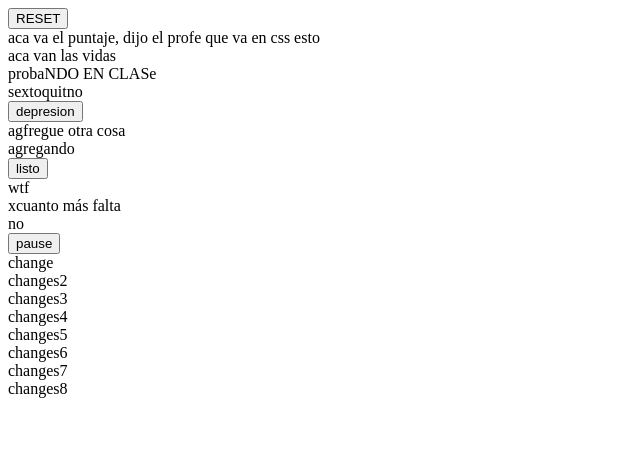
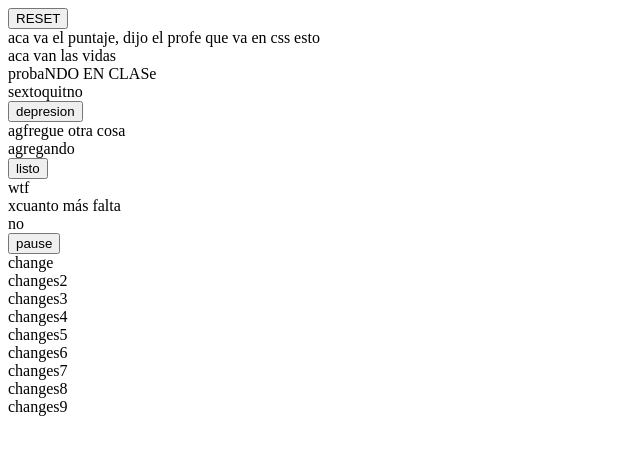
Before and after one commit to palomasarda/tecnopower, a plain HTML site: page juego.html in a window 1280 px wide. Shown: the full height of the page, 0-640 px from the left. Drawn offline with Linux system fonts and the light colour scheme.

Commit message:
changes9

```diff
--- a/juego.html
+++ b/juego.html
@@ -29,6 +29,7 @@
     <div>changes6</div>
     <div>changes7</div>
     <div>changes8</div>
+    <div>changes9</div>
 
 </body>
 </html>
```
